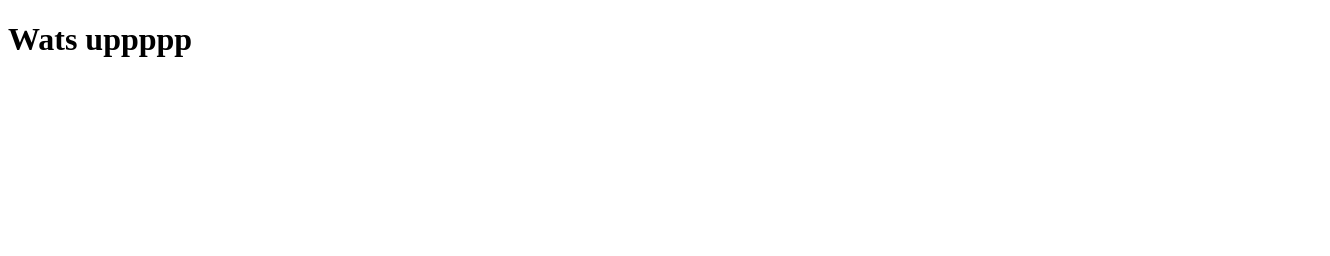
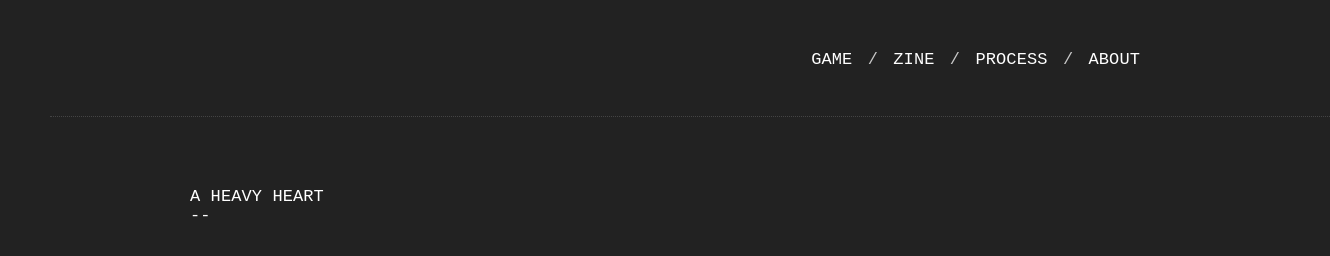
Before and after one commit to jebdvis/A-Heavy-Heart-Website, a plain HTML site: page index.html in a window 1280 px wide. Shown: the whole page, 1330 px wide, since content can reach past the window. Drawn offline with Linux system fonts and the light colour scheme.

Commit message:
basic website

```diff
--- a/index.css
+++ b/index.css
@@ -0,0 +1,37 @@
+@font-face {
+    font-family: myFirstFont;
+    src:local("ShareTechMono-Regular-ttf");
+}
+
+body            {letter-spacing: 0.1px; padding: 0; margin: 0; font-family: 'Share Tech Mono', Monospace, Courier;
+                font-weight: 400; font-size: 17px; color: #c8c8c8; background: #222;}
+html            {-webkit-font-smoothing: antialiased;-moz-osx-font-smoothing: grayscale;}
+pre             {padding: 0; margin: 0 0 50px 0;}
+ul              {padding: 0;}
+span            {padding: 0; margin: 0 10px 0 0;}
+li              {margin: 15px 0; padding: 0; list-style: none;}
+a               {text-decoration: none; color: #fff;}
+a:hover         {color: #fff; text-decoration: underline;}
+p               {padding: 0; margin: 10px 0 30px 0;}
+img             {width: 900px; max-width: 900px; margin-bottom: 20px;}
+#page           {max-width: 900px; margin: auto; padding: 0 20px;}
+#content        {max-width:100%; margin: auto;}
+#footer 		{max-width: 900px; margin:auto; margin-top: 55px;}
+.header			{height: 66px; width: 100%; margin: 50px; border-bottom: dotted 1px #444;}
+.logodiv 		{max-width: 900px; margin:auto; padding: 0 20px;}
+.logo			{width: 41px; margin: auto; margin-top: 20px; border: solid 1px #FFF;}
+#list           {margin-bottom: 50px;}
+#post           {max-width: 900px; margin-bottom: 20px; margin-top: -10px; line-height: 28px;}
+.categories		{max-width: 300px; right:0; margin: 40px 60px 0 0; position: fixed; background: #222;
+				text-align: right; z-index: 0;}
+.footdogs       {margin:0 5px}
+.tag            {color: #c8c8c8;}
+.title          {display: inline-block; margin-bottom: 20px; margin-top: 20px; color: #FFF;}
+.filter         {display:block; margin-bottom: auto; margin-top: auto; text-align: right;}
+
+
+@media 			only screen and (max-width: 900px)
+{
+img 			{width: 100%;}
+body			{font-size: 19px;}
+}
--- a/index.html
+++ b/index.html
@@ -4,8 +4,59 @@
     <meta charset="UTF-8">
     <meta name="viewport" content="width=device-width, initial-scale=1.0">
     <title>Black Hole Heart</title>
+    <link rel ="stylesheet" href = "index.css">
 </head>
 <body>
-    <h1>Wats uppppp</h1>
+            <div id="header" class="header">
+                <div class="logodiv">
+                    <!-- <h1>L</h1> -->
+
+                    <div class="filter">
+                        <a href="index.html">GAME</a>
+
+                        <span class="footdogs">  / </span>
+                        <a href="zine/index.html">ZINE</a>
+
+                        <span class="footdogs">  / </span>
+                        <a href="https://n-o-d-e.live">PROCESS</a>
+
+                        <span class="footdogs">  / </span>
+                        <a href="https://n-o-d-e.net/rss/rss.xml">ABOUT</a>
+
+
+                    </div>
+                </div>
+            </div>
+
+
+        <div id="content">
+
+        <div id="page">
+
+            <!--CONTENT -->
+
+            <div id="list">
+
+                <div class="title">
+                A HEAVY HEART<br>
+                --
+                </div>
+
+                <div id="post">
+
+                </div>
+
+
+            </div>
+
+
+
+
+                </div>
+
+        </div>
+
+
+
 </body>
 </html>
```
Also changed, not shown: ShareTechMono-Regular.ttf (added).
